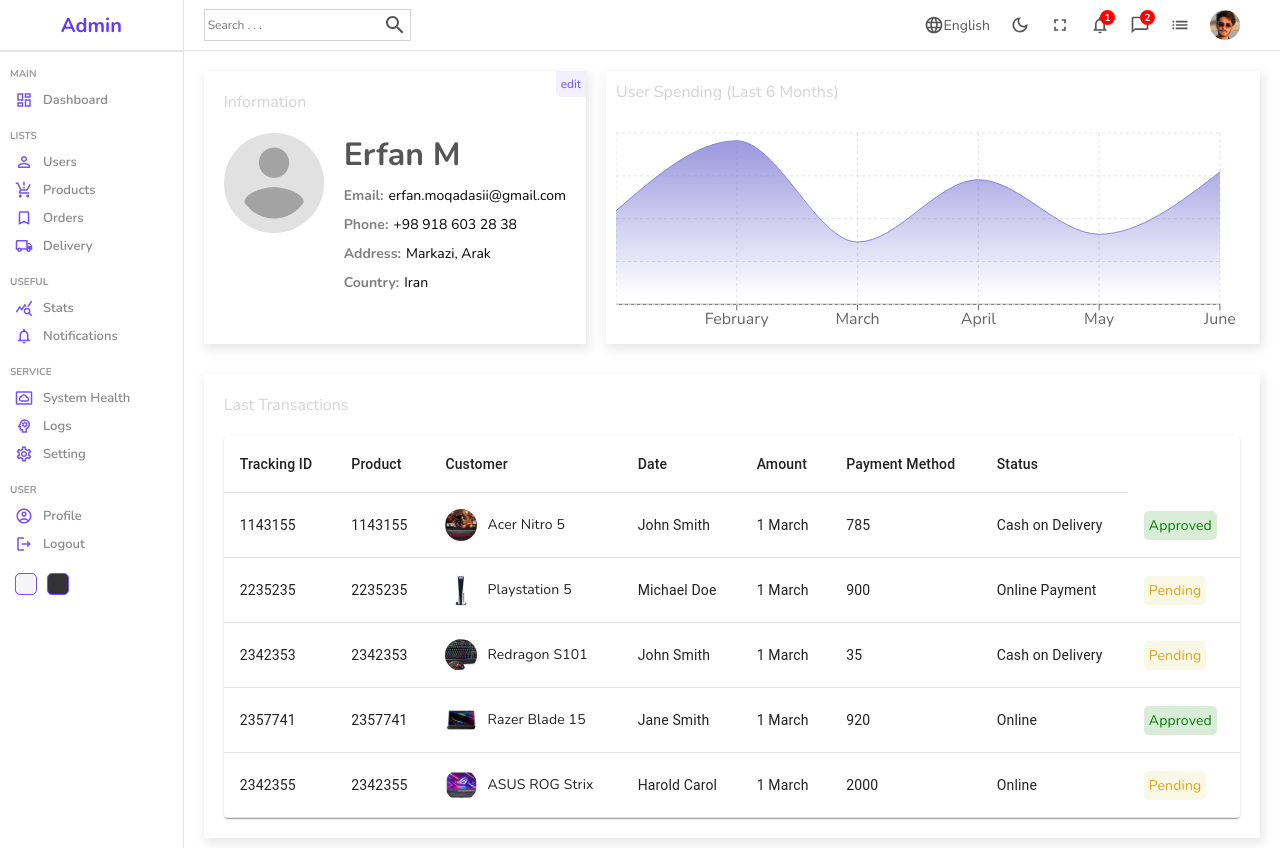
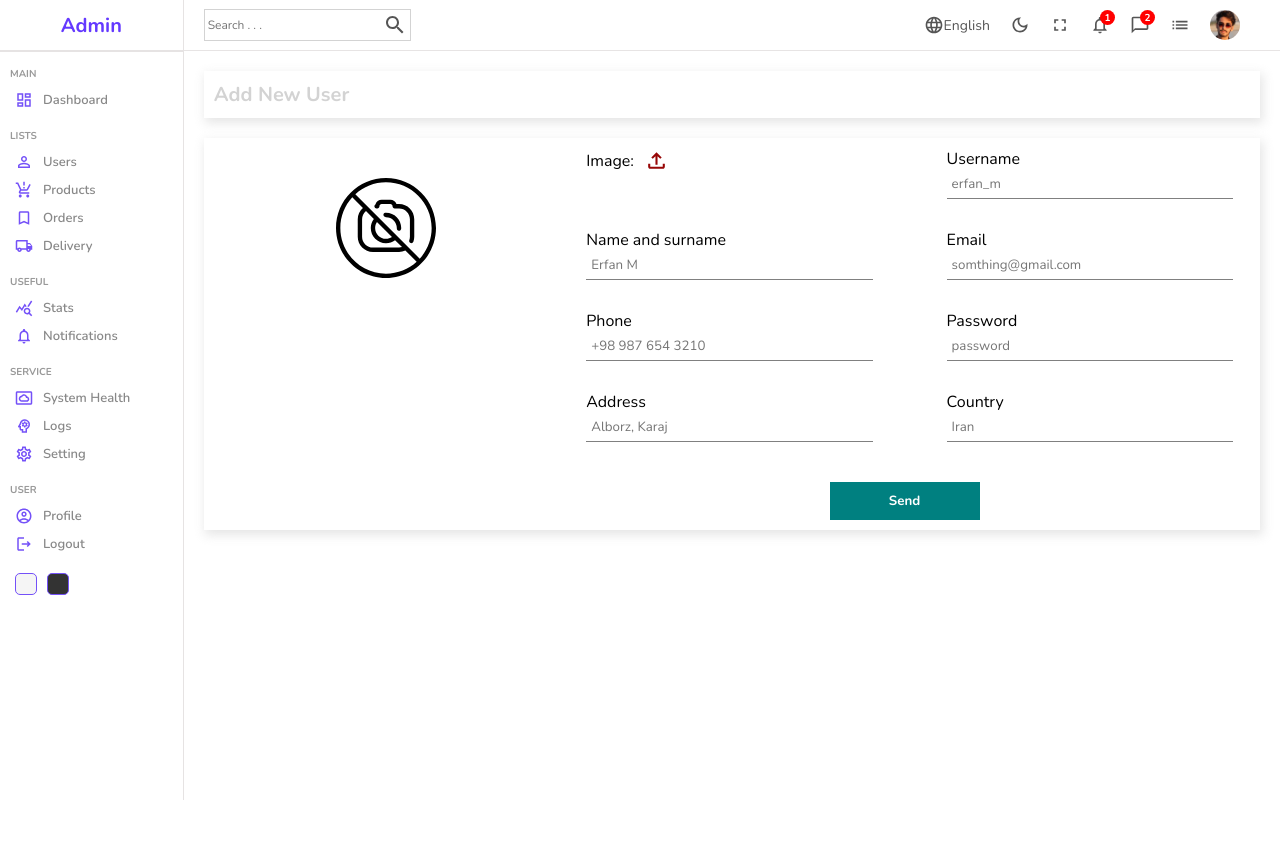
Before and after one commit to erfanmoghadasi/Dashboard, a React (Create React App) app: page /users/new in a window 1280 px wide. After the commit the page ends 800 px from the top, so only its background shows below. Built offline with nearby package versions, Linux system fonts and the light colour scheme.

Commit message:
create New component
dynamic form for new product and new user

data create in formSource.js

```diff
--- a/src/App.js
+++ b/src/App.js
@@ -9,6 +9,9 @@
 import Single from './pages/single/Single';
 import New from './pages/new/New';
 
+//Form Data
+import { productInputs, userInputs } from './formSource';
+
 function App(props) {
   return (
     <div className='App'>
@@ -19,12 +22,12 @@
             <Route path='users'>
               <Route index element={<List />} />
               <Route path=':userId' element={<Single />} />
-              <Route path=':new' element={<New />} />
+              <Route path='new' element={<New inputs={userInputs} title="Add New User" />} />
             </Route>
             <Route path='products' >
               <Route index element={<List />} />
               <Route path=':productId' element={<Single />} />
-              <Route path=':new' element={<New />} />
+              <Route path='new' element={<New inputs={productInputs}  title="Add New Product" />} />
             </Route>
         </Route>
       </Routes>
--- a/src/components/tableList/TableList.js
+++ b/src/components/tableList/TableList.js
@@ -88,7 +88,6 @@
         <TableBody>
           {rows.map((row) => (
             <TableRow key={row.id}>
-              <TableCell>{row.id}</TableCell>
               <TableCell className="tableCell">{row.id}</TableCell>
               <TableCell className="tableCell">
                 <div className="cellWrapper">
--- a/src/components/widget/Widget.scss
+++ b/src/components/widget/Widget.scss
@@ -8,7 +8,8 @@
   border-radius: 10px;
   height: 100px;
 
-  .left, .right {
+  .left,
+  .right {
     display: flex;
     flex-direction: column;
     justify-content: space-between;
--- /dev/null
+++ b/src/formSource.js
@@ -0,0 +1,77 @@
+export const userInputs = [
+    {
+        id: 1,
+        label: 'Username',
+        type: 'text',
+        placeholder: "erfan_m"
+    },
+    {
+        id: 2,
+        label: 'Name and surname',
+        type: 'text',
+        placeholder: "Erfan M"
+    },
+    {
+        id: 3,
+        label: 'Email',
+        type: 'email',
+        placeholder: "somthing@gmail.com"
+    },
+    {
+        id: 4,
+        label: 'Phone',
+        type: 'text',
+        placeholder: "+98 987 654 3210"
+    },
+    {
+        id: 5,
+        label: 'Password',
+        type: 'Password',
+        placeholder: "password"
+    },
+    {
+        id: 6,
+        label: 'Address',
+        type: 'text',
+        placeholder: "Alborz, Karaj"
+    },
+    {
+        id: 7,
+        label: 'Country',
+        type: 'text',
+        placeholder: "Iran"
+    },
+]
+
+export const productInputs = [
+    {
+        id: 1,
+        label: 'Title',
+        type: 'text',
+        placeholder: 'Apple Mackbook Pro'
+    },
+    {
+        id: 2,
+        label: 'Description',
+        type: 'text',
+        placeholder: 'Description'
+    },
+    {
+        id: 3,
+        label: 'Category',
+        type: 'text',
+        placeholder: 'Computers'
+    },
+    {
+        id: 4,
+        label: 'Price',
+        type: 'text',
+        placeholder: '100'
+    },
+    {
+        id: 5,
+        label: 'Stock',
+        type: 'text',
+        placeholder: 'in stock'
+    },
+]
--- a/src/pages/new/New.js
+++ /dev/null
@@ -1,12 +0,0 @@
-import React from 'react';
-import './New.scss'
-
-function New(props) {
-    return (
-        <div>
-            New
-        </div>
-    );
-}
-
-export default New;
--- /dev/null
+++ b/src/pages/new/New.jsx
@@ -0,0 +1,52 @@
+import React from 'react';
+import './New.scss';
+
+//images
+import noPhoto2 from '../../assets/no-photo2.svg'
+
+//MUI icons
+import FileUploadOutlinedIcon from '@mui/icons-material/FileUploadOutlined';
+
+//components
+import Nabvar from '../../components/navbar/Nabvar';
+import Sidebar from '../../components/sidebar/Sidebar';
+
+
+function New({inputs, title}) {
+    return (
+        <div className='new'>
+            <Sidebar />
+            <div className="newContainer">
+                <Nabvar />
+                <div className="top">
+                    <h1>{title}</h1>
+                </div>
+                <div className="bottom">
+                    <div className="left">
+                        <img src={noPhoto2} alt="profile" />
+                    </div>
+                    <div className="right">
+                        <form>
+                            <div className="formInput">
+                                <label htmlFor='file'>
+                                Image: <FileUploadOutlinedIcon className='icon'/>
+                                </label>
+                                <input type='file' id='file' style={{display: 'none'}}/>
+                            </div>
+                            {inputs.map((input) => (
+                                <div className="formInput" key={input.id}>
+                                    <label>{input.label}</label>
+                                    <input type={input.type} placeholder={input.placeholder} />
+                                </div>
+                            ))}
+
+                                <button>Send</button>
+                        </form>
+                    </div>
+                </div>
+            </div>
+        </div>
+    );
+}
+
+export default New;
--- a/src/pages/new/New.scss
+++ b/src/pages/new/New.scss
@@ -0,0 +1,83 @@
+.new {
+    width: 100%;
+    display: flex;
+
+    .newContainer {
+        flex: 6;
+
+        .top, .bottom {
+            padding: 10px;
+            -webkit-box-shadow: 2px 4px 10px 1px rgba(0, 0, 0, 0.47);
+            box-shadow: 2px 4px 10px 1px rgba(201, 201, 201, 0.47);
+            margin: 20px;
+            display: flex;
+
+            h1 {
+                color: lightgray;
+                font-size: 20px;
+            }
+
+            .left {
+                flex: 1;
+                width: 400px;
+                position: relative;
+
+                img {
+                    width: 100px;
+                    height: 100px;
+                    position: absolute;
+                    left: 50%;
+                    transform: translateX(-50%);
+                    margin-top: 30px;
+                }
+            }
+
+            .right {
+                flex: 2;
+
+                form {
+                    display: flex;
+                    flex-wrap: wrap;
+                    gap: 30px;
+                    justify-content: space-around;
+
+
+                    .formInput {
+                        width: 40%;
+
+                        label {
+                            display: flex;
+                            align-items: center;
+                            gap: 10px;
+
+                            .icon {
+                                cursor: pointer;
+                                width:25px;
+                                height: 25px;
+                                color: rgb(151, 6, 6);
+                            }
+                        }
+
+                        input {
+                            width: 100%;
+                            padding: 5px;
+                            border: none;
+                            border-bottom: 1px solid gray;
+                        }
+                    }
+
+                    button {
+                        width: 150px;
+                        padding: 10px;
+                        border: none;
+                        background: teal;
+                        color: white;
+                        font-weight: bold;
+                        cursor: pointer;
+                        margin-top: 10px;
+                    }
+                }
+            }
+        }
+    }
+}
```
Also changed, not shown: src/assets/no-photo.svg (added), src/assets/no-photo2.svg (added). Lines whose indentation alone changed are shown as unchanged.
